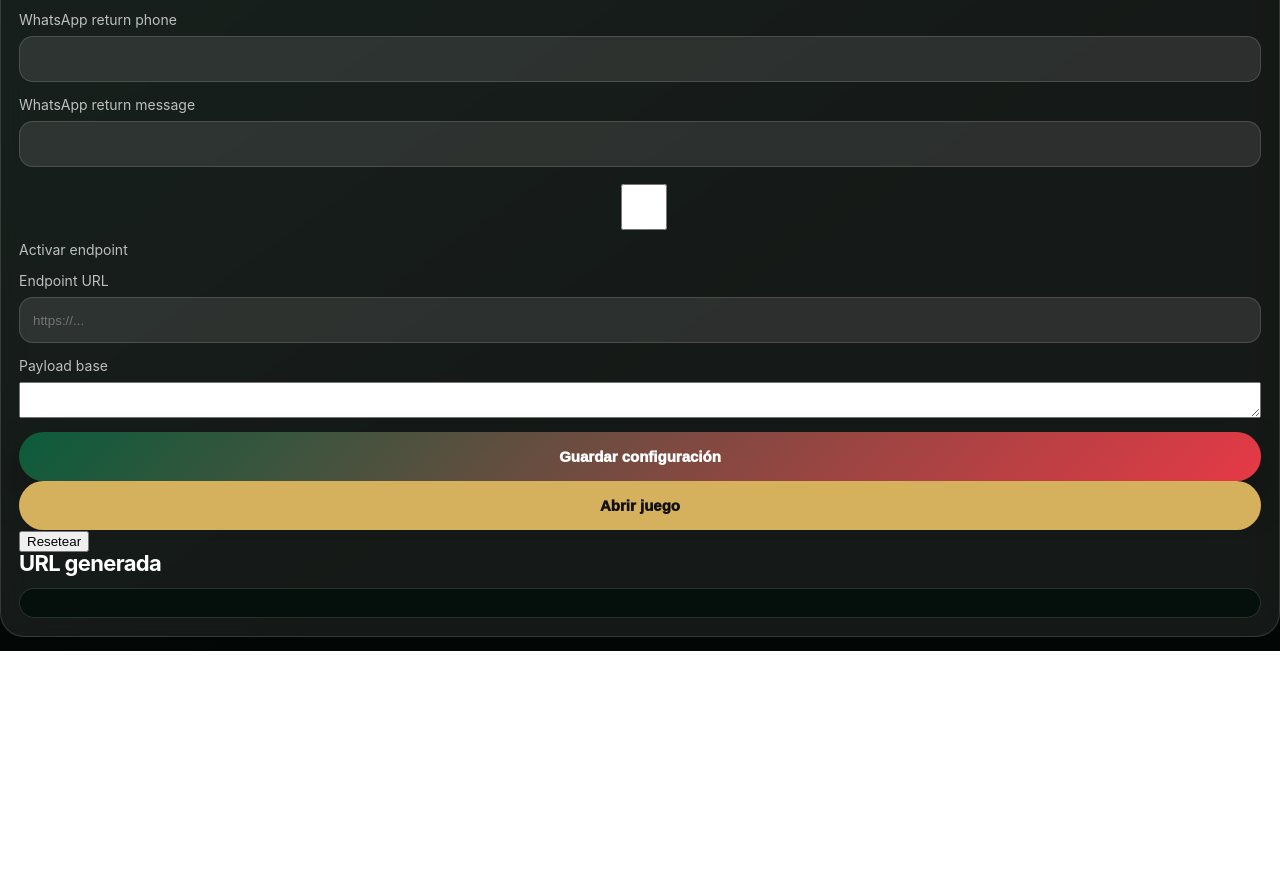
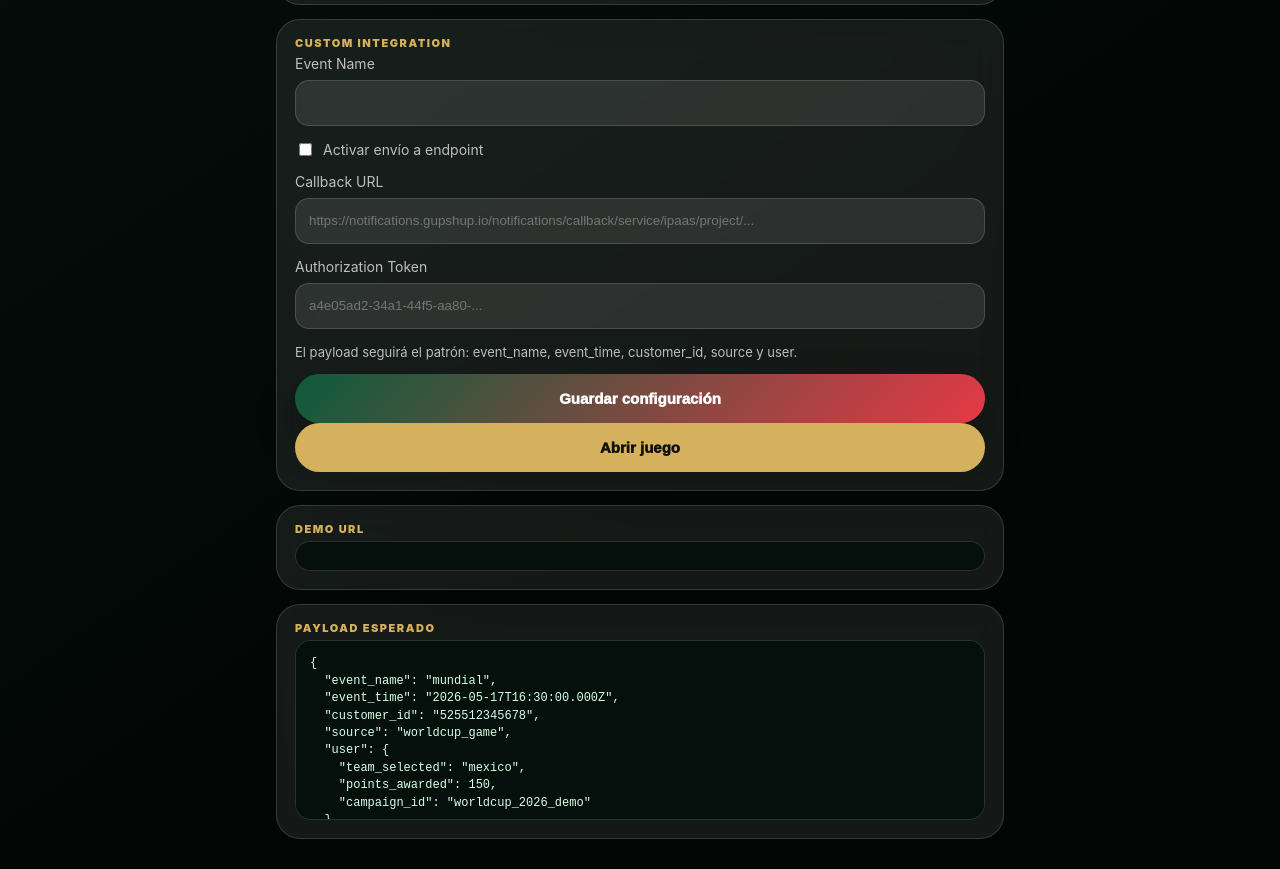
Before and after one commit to mafercudi/worldcup-gamification-demo, a plain HTML site: page admin.html in a window 1280 px wide. Shown: the part 864-1733 px from the top of the page. Before the commit the page ends 1515 px from the top, so only its background shows below. Drawn offline with Linux system fonts and the light colour scheme.

Commit message:
Update admin.html

```diff
--- a/admin.html
+++ b/admin.html
@@ -9,15 +9,20 @@
   <link rel="stylesheet" href="./styles.css" />
 </head>
 
-<body class="admin-body">
-  <main class="admin-app">
+<body>
+  <main class="admin-shell">
+    <header class="admin-header">
+      <div>
+        <p class="eyebrow">Admin View</p>
+        <h1>Configura tu demo</h1>
+        <p>Edita marca, colores, evento y credenciales de la custom integration.</p>
+      </div>
+
+      <img id="admin-logo-preview" class="admin-logo" src="" alt="Logo preview" />
+    </header>
+
     <section class="admin-card">
-      <h1>Admin demo</h1>
-      <p>Edita marca, colores, campaña y payload mínimo.</p>
-
-      <div class="admin-preview">
-        <img id="admin-logo-preview" src="" alt="Logo preview" />
-      </div>
+      <p class="eyebrow">Branding</p>
 
       <label>
         Nombre de marca
@@ -29,12 +34,7 @@
         <input id="brand-logo" type="text" />
       </label>
 
-      <div class="color-grid">
-        <label>
-          Fondo
-          <input id="brand-bg" type="color" />
-        </label>
-
+      <div class="admin-color-grid">
         <label>
           Principal
           <input id="brand-primary" type="color" />
@@ -49,7 +49,16 @@
           Acento
           <input id="brand-accent" type="color" />
         </label>
+
+        <label>
+          Fondo
+          <input id="brand-bg" type="color" />
+        </label>
       </div>
+    </section>
+
+    <section class="admin-card">
+      <p class="eyebrow">Campaign</p>
 
       <label>
         Campaign ID
@@ -65,31 +74,34 @@
         Source
         <input id="campaign-source" type="text" />
       </label>
+    </section>
+
+    <section class="admin-card">
+      <p class="eyebrow">Custom Integration</p>
 
       <label>
-        WhatsApp return phone
-        <input id="return-phone" type="text" />
+        Event Name
+        <input id="event-name" type="text" />
+      </label>
+
+      <label class="checkbox-row">
+        <input id="endpoint-enabled" type="checkbox" />
+        Activar envío a endpoint
       </label>
 
       <label>
-        WhatsApp return message
-        <input id="return-message" type="text" />
-      </label>
-
-      <label class="checkbox-label">
-        <input id="endpoint-enabled" type="checkbox" />
-        Activar endpoint
+        Callback URL
+        <input id="endpoint-url" type="text" placeholder="https://notifications.gupshup.io/notifications/callback/service/ipaas/project/..." />
       </label>
 
       <label>
-        Endpoint URL
-        <input id="endpoint-url" type="text" placeholder="https://..." />
+        Authorization Token
+        <input id="endpoint-token" type="text" placeholder="a4e05ad2-34a1-44f5-aa80-..." />
       </label>
 
-      <label>
-        Payload base
-        <textarea id="payload-editor"></textarea>
-      </label>
+      <p class="helper-text">
+        El payload seguirá el patrón: event_name, event_time, customer_id, source y user.
+      </p>
 
       <button id="save-config-btn" class="primary-btn">
         Guardar configuración
@@ -98,13 +110,26 @@
       <button id="open-game-btn" class="secondary-btn">
         Abrir juego
       </button>
+    </section>
 
-      <button id="reset-config-btn" class="danger-btn">
-        Resetear
-      </button>
+    <section class="admin-card">
+      <p class="eyebrow">Demo URL</p>
+      <pre id="generated-url"></pre>
+    </section>
 
-      <h2>URL generada</h2>
-      <pre id="generated-url"></pre>
+    <section class="admin-card">
+      <p class="eyebrow">Payload esperado</p>
+      <pre>{
+  "event_name": "mundial",
+  "event_time": "2026-05-17T16:30:00.000Z",
+  "customer_id": "525512345678",
+  "source": "worldcup_game",
+  "user": {
+    "team_selected": "mexico",
+    "points_awarded": 150,
+    "campaign_id": "worldcup_2026_demo"
+  }
+}</pre>
     </section>
   </main>
 
```
